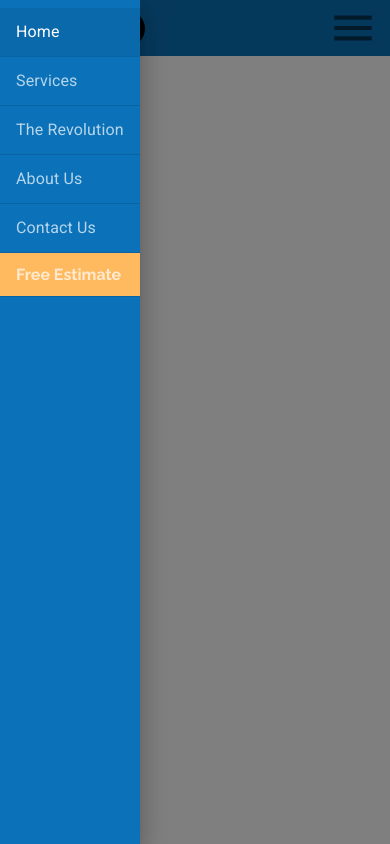
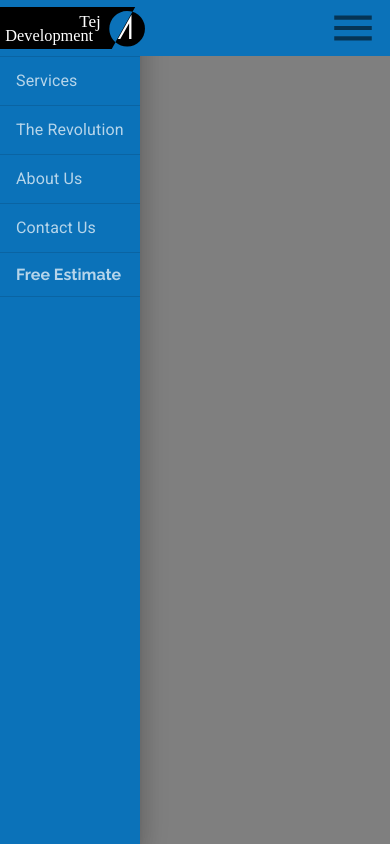
Before and after one commit to TejsinghDhaosriya/Tej-MyCompanyWebsite, a React (Create React App) app: page / in a window 390 px wide. Both pictures are taken after a click on the button 353 px from the left and 28 px from the top of the page. Built offline with nearby package versions, Linux system fonts and the light colour scheme.

Commit message:
Completed Module 2 with cleanup code

```diff
--- a/src/components/ui/Header.js
+++ b/src/components/ui/Header.js
@@ -109,7 +109,12 @@ const useStyles = makeStyles((theme) => ({
     backgroundColor: theme.palette.common.orange,
   },
   drawerItemSeleted: {
-    opacity: 1,
+    "&.MuiListItemText-root":{
+      opacity:1
+    }
+  },
+  appbar: {
+    zIndex: theme.zIndex.modal + 1,
   },
 }));
 
@@ -278,7 +283,7 @@ export default function Header(props) {
       >
         {" "}
         {/*indicateColor bottom tab color remove kar rha*/}
-        {routes.map((route,index) => (
+        {routes.map((route, index) => (
           <Tab
             key={`${route}${index}`}
             className={classes.tab}
@@ -286,15 +291,12 @@ export default function Header(props) {
             to={route.link}
             label={route.name}
             aria-owns={route.ariaOwns}
-            aria-haspopup={route.ariaPopup} onMouseOver={route.mouseOver}
+            aria-haspopup={route.ariaPopup}
+            onMouseOver={route.mouseOver}
           />
         ))}
       </Tabs>
-        <Button
-          variant="contained"
-          color="secondary"
-          className={classes.button}
-        >
+      <Button variant="contained" color="secondary" className={classes.button}>
         Free Estimate
       </Button>
       <Menu
@@ -305,12 +307,12 @@ export default function Header(props) {
         MenuListProps={{ onMouseLeave: handleClose }}
         classes={{ paper: classes.menu }} //{/*menu ke ander jo paper component hai use ka background white se change kar karne ke liye */}
         elevation={0} //{/* services tab click karne pe thoda displace hona , rokne ke liye */}
+        style={{zIndex:1302}}
         keepMounted
-
       >
         {menuOptions.map((option, i) => (
           <MenuItem
-              key={option}
+            key={`${option}${i}`}
             component={Link}
             to={option.link}
             classes={{ root: classes.menuItem }}
@@ -380,7 +382,6 @@ export default function Header(props) {
 
                 */}
       </Menu>
-
     </React.Fragment>
   );
   const drawer = (
@@ -393,18 +394,27 @@ export default function Header(props) {
         onOpen={() => setOpenDrawer(true)}
         classes={{ paper: classes.drawer }}
       >
+        {/**   <div className={classes.toolbarMargin}/> not required in our codee for pushing down drawer from appbar*/}
         <List disabalePadding>
-        {routes.map(route=>(
-
-          <ListItem divider button component={Link} to={route.link} selected={value === route.activeIndex}
+          {routes.map((route) => (
+            <ListItem
+              divider
+              button
+              component={Link}
+              to={route.link}
+              selected={value === route.activeIndex}
+              classes={{selected:classes.drawerItemSeleted}}
               key={`${route}${route.activeIndex}`}
-
-          onClick={()=>{setOpenDrawer(false);setValue(route.activeIndex)}}>
-            <ListItemText className={
-                value === route.activeIndex
-                  ? [classes.drawerItem, classes.drawerItemSeleted]
-                  : classes.drawerItem }>
-                {route.name}  </ListItemText>
+              onClick={() => {
+                setOpenDrawer(false);
+                setValue(route.activeIndex);
+              }}
+            >
+              <ListItemText
+                className={classes.drawerItem }
+              >
+                {route.name}{" "}
+              </ListItemText>
             </ListItem>
           ))}
           <ListItem
@@ -415,15 +425,13 @@ export default function Header(props) {
             divider
             button
             component={Link}
-            className={classes.drawerItemEstimate}
+            className={{root:classes.drawerItemEstimate,selected:classes.drawerItemSeleted}}
             to="/estimate"
             selected={value === 5}
           >
             <ListItemText
               className={
-                value === 4
-                  ? [classes.drawerItem, classes.drawerItemSeleted]
-                  : classes.drawerItem
+                 classes.drawerItem
               }
               disableTypography
             >
@@ -444,7 +452,7 @@ export default function Header(props) {
   return (
     <React.Fragment>
       <ElevationScroll>
-        <AppBar position="fixed">
+        <AppBar position="fixed" className={classes.appbar}>
           <Toolbar disableGutters={true} className={classes.logo}>
             <Button
               disableRipple
```
Also changed, not shown: 1 other file (tests, documents, lock files or other folders). Lines whose indentation alone changed are shown as unchanged.
